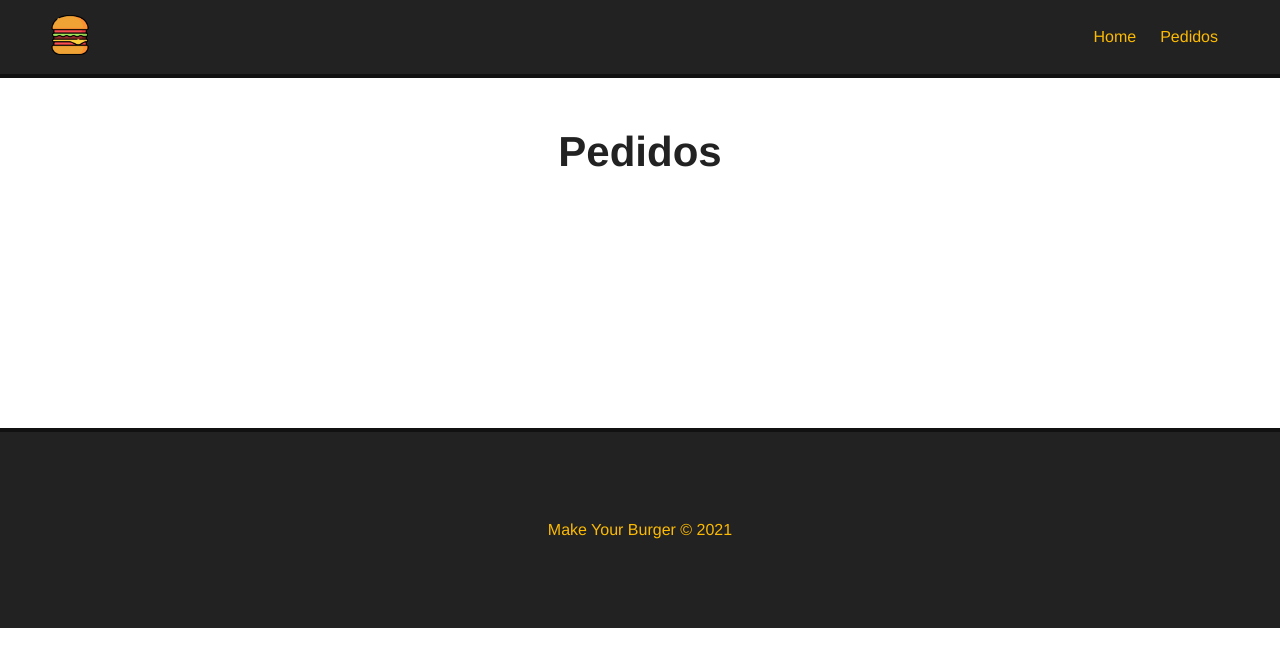
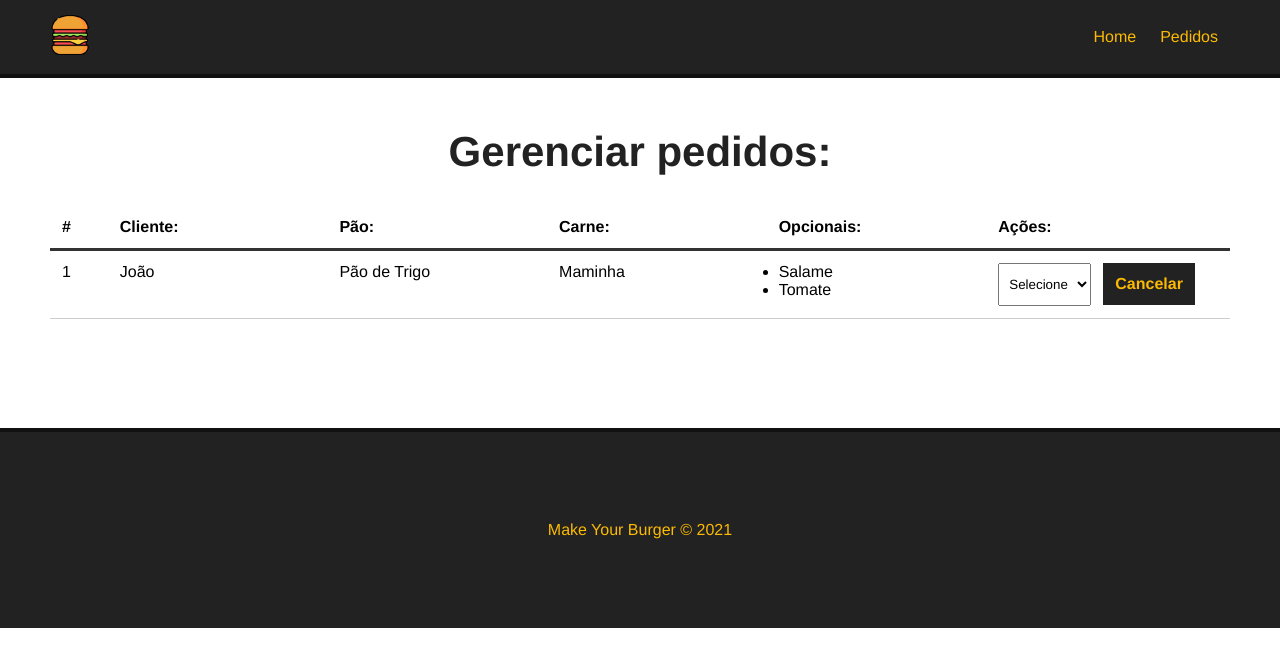
Before and after one commit to Matheuspsilva/make_your_burguer, a Vue app: page /pedidos in a window 1280 px wide. Shown: the top 666 px of the page. Built offline with nearby package versions, Linux system fonts and the light colour scheme.

Commit message:
Criando tela de pedidos

```diff
--- /dev/null
+++ b/src/components/Dashboard.vue
@@ -0,0 +1,99 @@
+<template>
+    <div id="burger-table">
+        <div>
+
+            <div id="burger-table-heading">
+                <div class="order-id">#</div>
+                <div>Cliente:</div>
+                <div>Pão:</div>
+                <div>Carne:</div>
+                <div>Opcionais:</div>
+                <div>Ações:</div>
+            </div>
+
+            <div id="burger-table-rows">
+                <div class="burger-table-row">
+                    <div class="order-number">1</div>
+                    <div>João</div>
+                    <div>Pão de Trigo</div>
+                    <div>Maminha</div>
+                    <div>
+                        <ul>
+                            <li>Salame</li>
+                            <li>Tomate</li>
+                        </ul>
+                    </div>
+                    <div>
+                        <select name="status" class="status">
+                            <option value="">Selecione</option>
+                        </select>
+                        <button class="delete-btn">Cancelar</button>
+                    </div>
+                </div>
+            </div>
+
+        </div>
+    </div>
+</template>
+
+<script>
+
+
+export default {
+    name: "Dashboard"
+}
+</script>
+
+
+<style scoped>
+
+ #burger-table {
+    max-width: 1200px;
+    margin: 0 auto;
+  }
+  #burger-table-heading,
+  #burger-table-rows,
+  .burger-table-row {
+    display: flex;
+    flex-wrap: wrap;
+  }
+  #burger-table-heading {
+    font-weight: bold;
+    padding: 12px;
+    border-bottom: 3px solid #333;
+  }
+  .burger-table-row {
+    width: 100%;
+    padding: 12px;
+    border-bottom: 1px solid #CCC;
+  }
+  #burger-table-heading div,
+  .burger-table-row div {
+    width: 19%;
+  }
+  #burger-table-heading .order-id,
+  .burger-table-row .order-number {
+    width: 5%;
+  }
+  select {
+    padding: 12px 6px;
+    margin-right: 12px;
+  }
+  .delete-btn {
+    background-color: #222;
+    color:#fcba03;
+    font-weight: bold;
+    border: 2px solid #222;
+    padding: 10px;
+    font-size: 16px;
+    margin: 0 auto;
+    cursor: pointer;
+    transition: .5s;
+  }
+
+  .delete-btn:hover {
+    background-color: transparent;
+    color: #222;
+  }
+
+</style>
--- a/src/views/Pedidos.vue
+++ b/src/views/Pedidos.vue
@@ -1,5 +1,17 @@
 <template>
   <div class="main-container">
-    <h1>Pedidos</h1>
+    <h1>Gerenciar pedidos:</h1>
+    <Dashboard/>
   </div>
 </template>
+
+<script>
+import Dashboard from '../components/Dashboard.vue'
+
+export default {
+  name: "Pedidos",
+  components: {
+    Dashboard
+  }
+}
+</script>
```
Also changed, not shown: db.json (added, +19 -0 lines).
